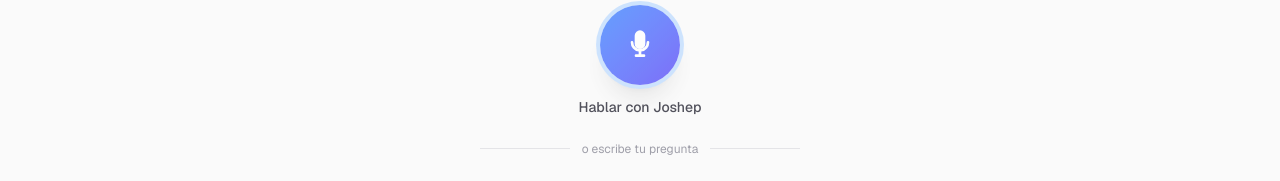
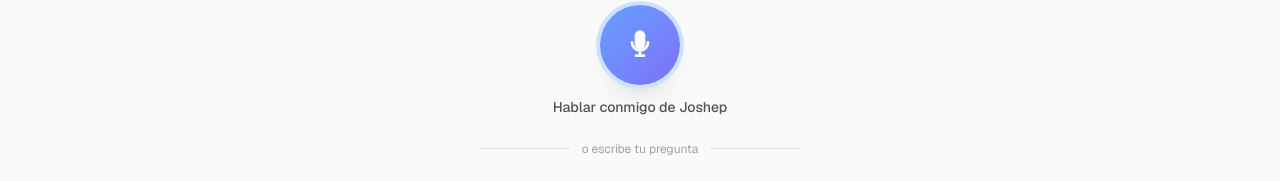
Before and after one commit to jsborjaa/mi-cv-interactivo, a Next.js app: page / in a window 1280 px wide. Shown: the part 303-484 px from the top of the page. Built offline with nearby package versions, Linux system fonts and the light colour scheme.

Commit message:
Fix: minor edit in text

```diff
--- a/app/page.tsx
+++ b/app/page.tsx
@@ -572,7 +572,7 @@ export default function ChatPage() {
                       </svg>
                     </button>
                     <p className="text-sm font-medium text-zinc-600 dark:text-zinc-300">
-                      {voiceState === "error" ? "Reintentar voz" : "Hablar con Joshep"}
+                      {voiceState === "error" ? "Reintentar voz" : "Hablar conmigo de Joshep"}
                     </p>
                   </div>
                 )}
```
